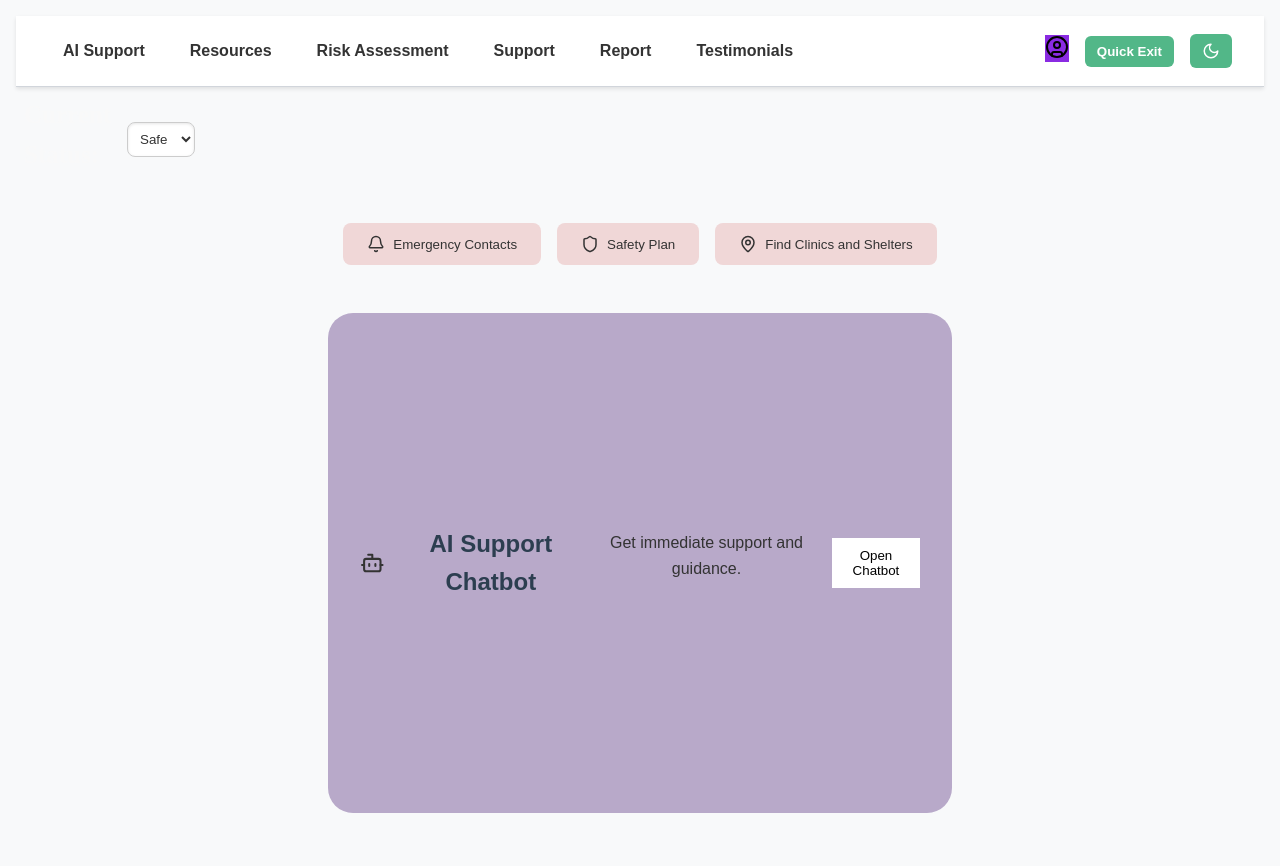
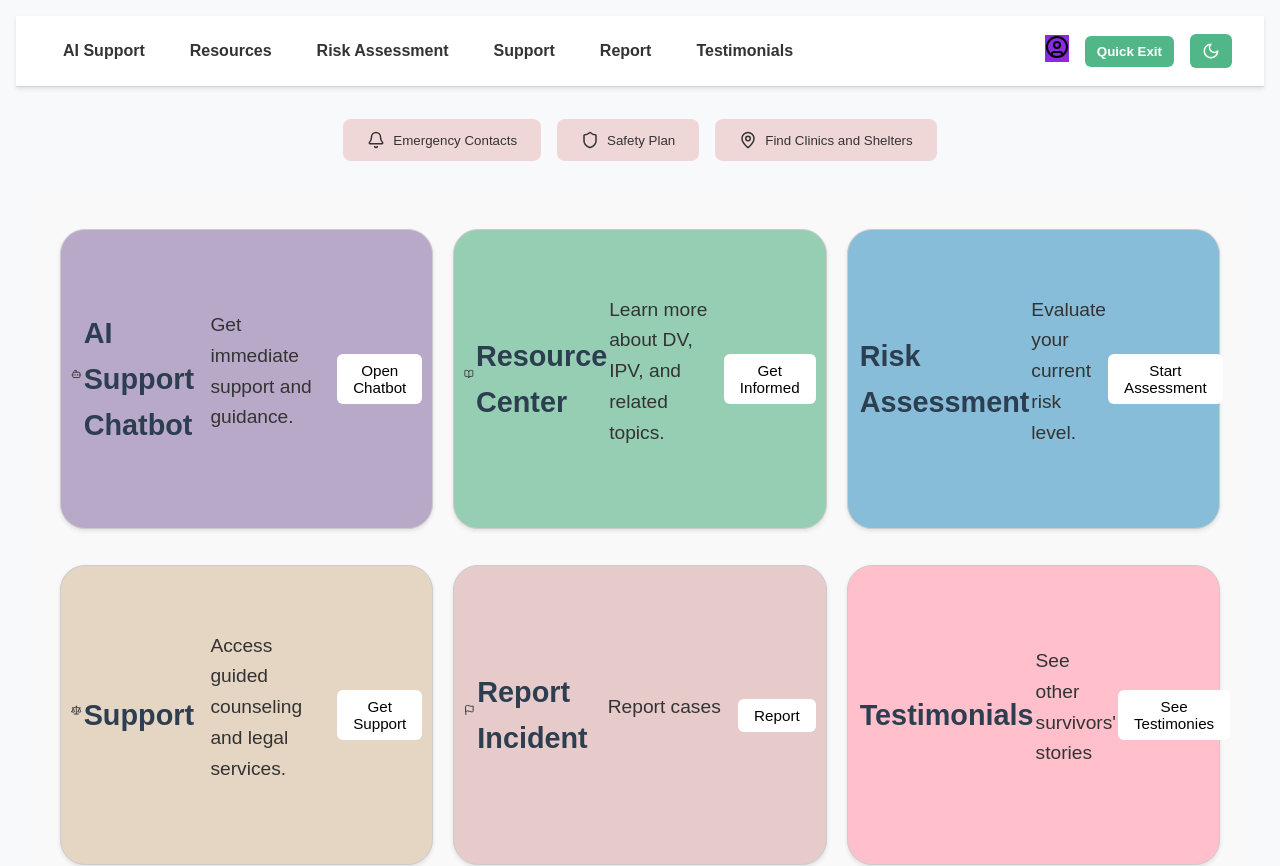
Before and after one commit to GraceDebra/dv_project, a React (Vite) app: page /dashboard in a window 1280 px wide. Shown: the top 866 px of the page. Built offline with nearby package versions, Linux system fonts and the light colour scheme.

Commit message:
changed the dashboard design

```diff
--- a/src/Dashboard.css
+++ b/src/Dashboard.css
@@ -87,28 +87,9 @@ body {
 .dark .nav-link:hover {
   color: #fff;
 }
-.status-container {
-  display: flex;
-  justify-content: space-between;
-  align-items: center;
-  margin-bottom: 2rem;
+.dark .quick-exit {
+  background-color: #ff6666;
 }
-
-.status-box {
-  margin: 0rem 0;
-  display: flex;
-  align-items: center;
-  gap: 1rem;
-  width:15%;
-  padding: 0.5rem;
-}
-
-.status-dropdown {
-  padding: 0.5rem;
-  border-radius: 0.5rem;
-  border: 1px solid #ccc;
-}
-
 /* Dashboard */
 .dashboard {
   padding: 1rem;
@@ -119,21 +100,68 @@ body {
 .grid {
   display: flex;
   flex-wrap: wrap;
-  gap: 100px;
+  gap: 20px;
+  margin: 0 auto;
+  max-width: 1200px;
+  text-align: center;
   justify-content: center;
+  align-items: center;
+  padding: 20px;
+  background-color: #f9f9f9;
 }
 
 .card {
   padding: 2rem;
   border-radius: 1rem;
-  display: flex;
-  flex-direction: column;
+  display: grid;
   align-items: center;
   text-align: center;
-  gap: 1rem;
-  width: 300px;
+  gap: 2px;
+  font-size: 1.2rem;
+  padding: 10px;
+  background-color: #f0f0f0;
+  box-shadow: 0 2px 4px rgba(0, 0, 0, 0.1);
+  border: 1px solid #ccc;
+  border-radius: 0.5rem;
+  flex: 1 1 calc(33.3% - 15px);
+  min-width: 350px;
+  max-width: 400px;
+  margin: 0 auto;
+  min-height: 300px;
+  max-height: 200px;
   transition: transform 0.3s ease, box-shadow 0.3s ease;
 }
+.card h3, .card p {
+  width: 100%;
+  text-align: left;
+}
+
+.card-content {
+  display: grid;
+  justify-content: space-between;
+  align-items: center;
+  width: 100%;
+}
+
+.card-text {
+  display: grid;
+  justify-content: space-between;
+  align-items: center;
+  width: 100%;
+  margin-bottom: 10px;
+}
+
+.card button {
+  padding: 8px 16px;
+  font-size: 0.95rem;
+  border: none;
+  border-radius: 6px;
+  background-color: white;
+  color: black;
+  cursor: pointer;
+  transition: background-color 0.3s ease;
+}
+
 .card:hover {
   transform: translateY(-5px);
   box-shadow: 0 10px 20px rgba(0, 0, 0, 0.1);
@@ -141,12 +169,12 @@ body {
 .card-btn:hover {
   background-color: rgba(255, 255, 255, 0.3);
 }
-.card-btn {
-  border: none;
-  padding: 10px;
-  background-color: white;
-  color: black;
-  cursor: pointer;
+
+.card svg {
+  margin-bottom: 10px;
+}
+.icon {
+  margin-bottom: 10px;
 }
 .quick-access {
   display: flex;
@@ -168,7 +196,7 @@ body {
   cursor: pointer;
   transition: all 0.3s ease;
 }
-@media (max-width: 768px) {
+@media (max-width: 900px) {
   .grid {
     grid-template-columns: 1fr;
   }
@@ -176,9 +204,4 @@ body {
   .quick-access {
     flex-direction: column;
   }
-
-  .status-container {
-    flex-direction: column;
-    gap: 1rem;
-  }
 }
--- a/src/Dashboard.jsx
+++ b/src/Dashboard.jsx
@@ -56,15 +56,6 @@ const Dashboard = () => {
           </button>
         </div>
       </nav>
-
-      {/* Status Section */}
-      <div className="status-box">
-        <label>Current Status:</label>
-        <select className="status-dropdown">
-          <option>Safe</option>
-          <option>At Risk</option>
-        </select>
-      </div>
 
       {/* Quick Access Buttons */}
       <div className="quick-access">
--- a/src/Report.css
+++ b/src/Report.css
@@ -3,11 +3,11 @@
     --secondary-color: #f39c12;
     --background-light: #f4f7f9;
     --background-dark: #1a202c;
-    --text-light: #333;
+    --text-light: #0c0c0c;
     --text-dark: #f0f0f0;
     --input-bg-light: #fff;
     --input-bg-dark: #2d3748;
-    --input-border-light: #e2e8f0;
+    --input-border-light: #8699b1;
     --input-border-dark: #4a5568;
   }
 
@@ -16,6 +16,7 @@
     line-height: 1.6;
     margin: 0;
     padding: 0;
+
   }
 
   .reporting-page {
@@ -243,7 +244,7 @@
 
   .toggle-btn.active {
     background-color: var(--primary-color);
-    color: #fff;
+    color: #363535;
   }
 
   .form-grid {
@@ -254,6 +255,7 @@
 
   .form-group {
     margin-bottom: 1.5rem;
+    color: #0c0c0c;
   }
 
   .full-width {
@@ -303,7 +305,7 @@
   textarea:focus {
     outline: none;
     border-color: var(--primary-color);
-    box-shadow: 0 0 0 2px rgba(74, 144, 226, 0.2);
+    box-shadow: 0 0 0 2px rgba(117, 149, 187, 0.2);
   }
 
   textarea {
```
